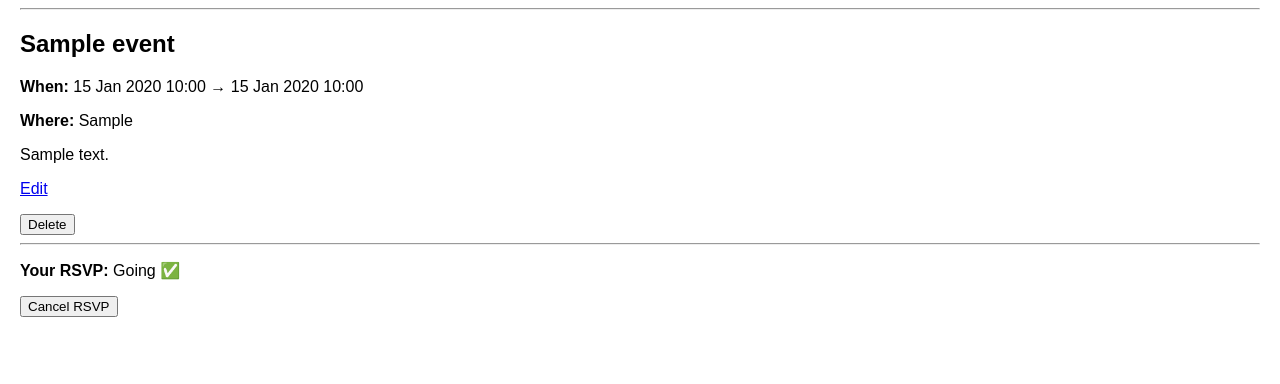
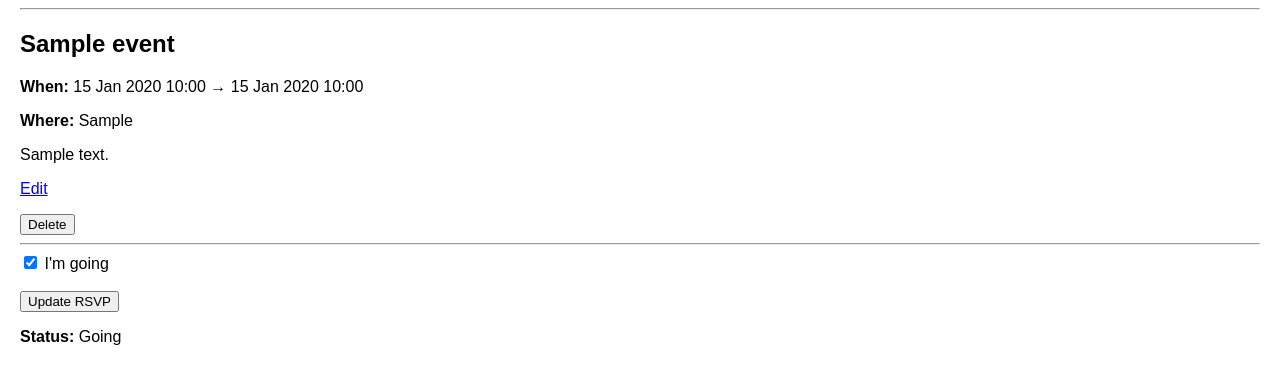
Before and after one commit to LithiumSakura/BUSystemsDevelopmentUnit, a Flask app: page /events/1 in a window 1280 px wide. Shown: the part 38-422 px from the top of the page. Run offline with Flask 3, Linux system fonts and the light colour scheme; a user stored in the database is signed in; tables that the repository leaves empty hold one stand-in row (values such as "Sample post").

Commit message:
Updating RSVP system
Updated RSVP system to allow users to have confirmation they've cancelled their RSVP

```diff
--- a/app.py
+++ b/app.py
@@ -161,6 +161,7 @@ def event_detail(event_id):
         existing_rsvp=existing_rsvp
     )
 
+# Society committee member view
 @app.route("/admin/events/new", methods=["GET", "POST"])
 @admin_required
 def admin_event_new():
@@ -210,7 +211,6 @@ def admin_event_edit(event_id):
 def admin_event_delete(event_id):
     event = Event.query.get_or_404(event_id)
 
-    # delete RSVPs first (simple approach)
     RSVP.query.filter_by(event_id=event.id).delete()
     db.session.delete(event)
     db.session.commit()
@@ -220,31 +220,26 @@ def admin_event_delete(event_id):
 # Event RSVP routes
 @app.route("/events/<int:event_id>/rsvp", methods=["POST"])
 @login_required
-def create_rsvp(event_id):
+def toggle_rsvp(event_id):
     user = get_current_user()
     event = Event.query.get_or_404(event_id)
 
+    # Checkbox sends value only if checked
+    is_going = request.form.get("going") == "on"
+
     rsvp = RSVP.query.filter_by(user_id=user.id, event_id=event.id).first()
+
     if rsvp:
-        rsvp.status = "going"
+        rsvp.status = "going" if is_going else "cancelled"
     else:
-        rsvp = RSVP(user_id=user.id, event_id=event.id, status="going")
+        rsvp = RSVP(
+            user_id=user.id,
+            event_id=event.id,
+            status="going" if is_going else "cancelled"
+        )
         db.session.add(rsvp)
 
     db.session.commit()
-    return redirect(url_for("event_detail", event_id=event.id))
-
-@app.route("/events/<int:event_id>/rsvp/cancel", methods=["POST"])
-@login_required
-def cancel_rsvp(event_id):
-    user = get_current_user()
-    event = Event.query.get_or_404(event_id)
-
-    rsvp = RSVP.query.filter_by(user_id=user.id, event_id=event.id).first()
-    if rsvp:
-        rsvp.status = "cancelled"
-        db.session.commit()
-
     return redirect(url_for("event_detail", event_id=event.id))
 
 @app.route("/my-rsvps")
--- a/templates/event_detail.html
+++ b/templates/event_detail.html
@@ -18,18 +18,31 @@
 <hr>
 
 {% if user_email %}
-  {% if existing_rsvp and existing_rsvp.status == "going" %}
-    <p><b>Your RSVP:</b> Going ✅</p>
-    <form method="post" action="{{ url_for('cancel_rsvp', event_id=event.id) }}">
-      <button type="submit">Cancel RSVP</button>
+    <form method="post" action="{{ url_for('toggle_rsvp', event_id=event.id) }}">
+        <label>
+            <input
+                type="checkbox"
+                name="going"
+                {% if existing_rsvp and existing_rsvp.status == "going" %}
+                    checked
+                {% endif %}
+            >
+            I'm going
+        </label>
+
+        <br><br>
+        <button type="submit">Update RSVP</button>
     </form>
-  {% else %}
-    <form method="post" action="{{ url_for('create_rsvp', event_id=event.id) }}">
-      <button type="submit">RSVP: I'm going</button>
-    </form>
-  {% endif %}
-{% else %}
-  <p><a href="{{ url_for('login') }}">Log in</a> to RSVP.</p>
+
+    {% if existing_rsvp %}
+        {% if existing_rsvp.status == "going" %}
+            <p><b>Status:</b> Going</p>
+        {% else %}
+            <p><b>Status:</b> RSVP cancelled</p>
+        {% endif %}
+    {% endif %}
+    {% else %}
+    <p><a href="{{ url_for('login') }}">Log in</a> to RSVP.</p>
 {% endif %}
 
 {% endblock %}
```
